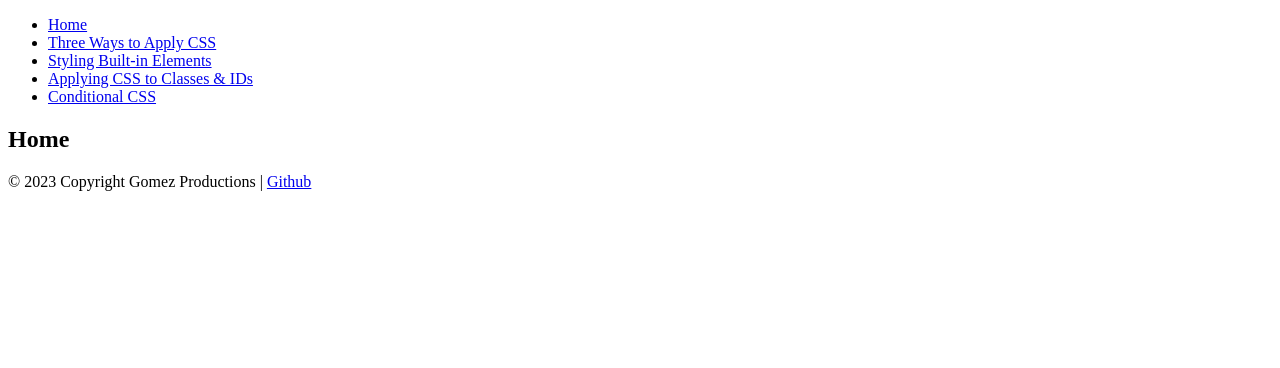
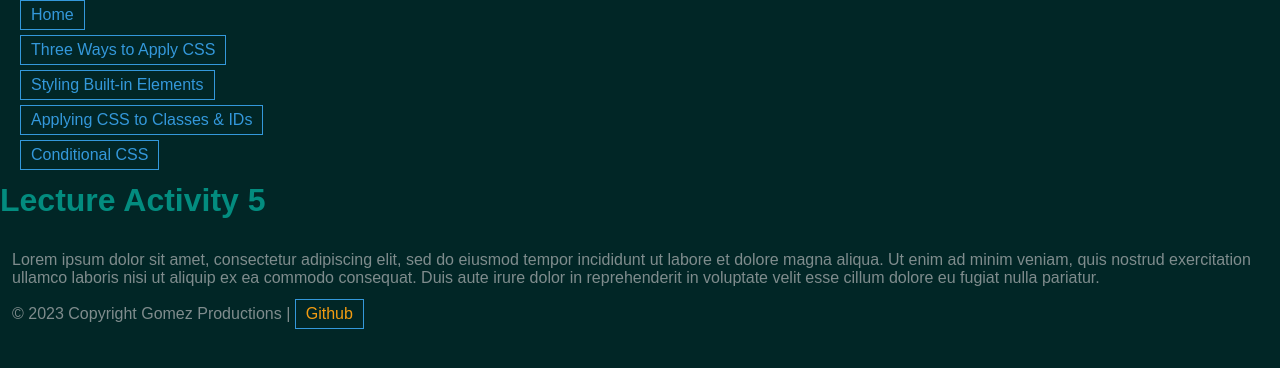
Before and after one commit to JoseAGomezBravo/COMP001A.LectureActivity5, a plain HTML site: page index.html in a window 1280 px wide. Drawn offline with Linux system fonts and the light colour scheme.

Commit message:
commit final changes

```diff
--- a/index.html
+++ b/index.html
@@ -4,6 +4,7 @@
     <meta charset="UTF-8">
     <meta name="viewport" content="width=device-width, initial-scale=1.0">
     <title>Home</title>
+    <link rel="stylesheet" href="main.css">
 </head>
 <body>
     <header>
@@ -15,10 +16,12 @@
                 <li><a href="classes-ids.html" target="_self">Applying CSS to Classes & IDs</a></li>
                 <li><a href="conditional-css.html" target="_self">Conditional CSS</a></li>
             </ul>
-            <h1>Home</h1>
+            <h1>Lecture Activity 5</h1>
         </nav>
     </header>
-    <main></main>
+    <main>
+        <p>Lorem ipsum dolor sit amet, consectetur adipiscing elit, sed do eiusmod tempor incididunt ut labore et dolore magna aliqua. Ut enim ad minim veniam, quis nostrud exercitation ullamco laboris nisi ut aliquip ex ea commodo consequat. Duis aute irure dolor in reprehenderit in voluptate velit esse cillum dolore eu fugiat nulla pariatur.</p>
+    </main>
     <footer><p>&copy; 2023 Copyright Gomez Productions | <a href="https://github.com/JoseAGomezBravo" target="_blank">Github</a></p></footer>
 </body>
 </html>
```
